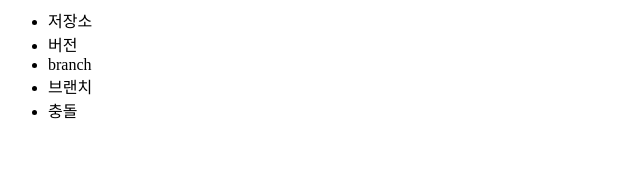
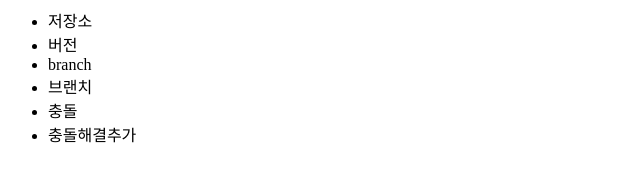
Before and after one commit to Dongcheol-Ryu/openturorials_git_dcryu, a plain HTML site: page index.html in a window 1280 px wide. Shown: the whole page, without its empty margins (0-640 px from the left). Drawn offline with Linux system fonts and the light colour scheme.

Commit message:
충돌해결추가

```diff
--- a/index.html
+++ b/index.html
@@ -10,6 +10,7 @@
 				<li>branch</li>
 				<li>브랜치</li>
 				<li>충돌</li>
+				<li>충돌해결추가</li>
 		</ul>
 	</body>
 </html>
```
